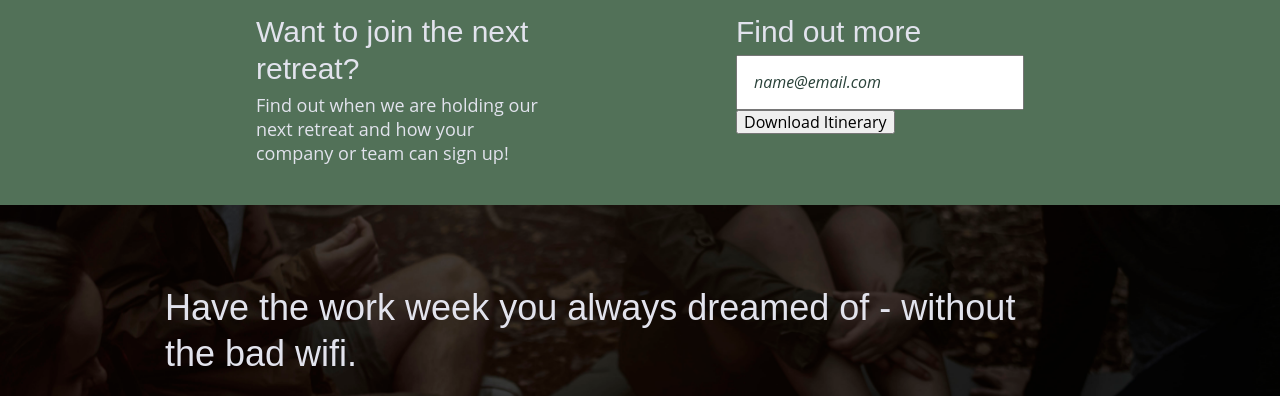
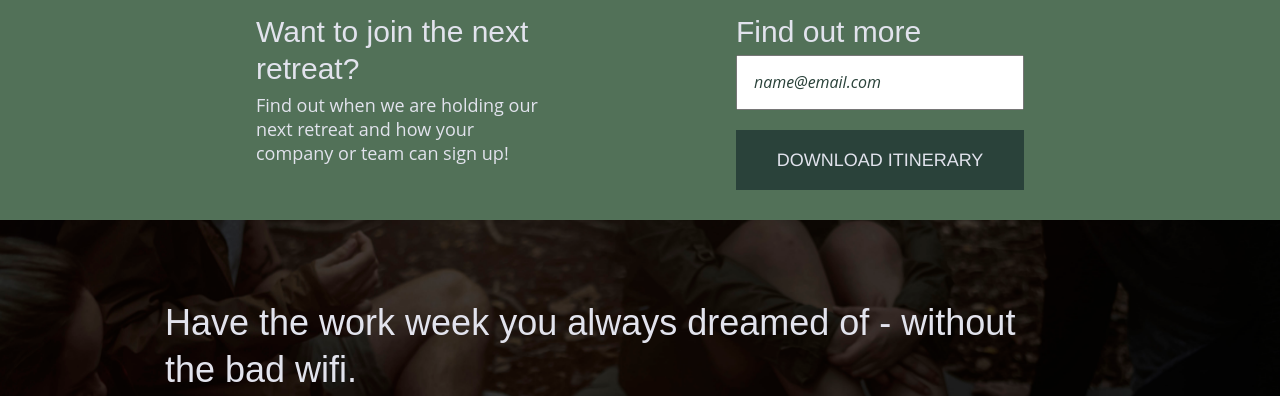
Before and after one commit to laurel-m/206-unplugged, a website: page index.html in a window 1280 px wide. Shown: the part 704-1100 px from the top of the page. Drawn offline with Linux system fonts and the light colour scheme; a web font is replaced by a local one.

Commit message:
Updated button css

```diff
--- a/css/main.css
+++ b/css/main.css
@@ -312,7 +312,7 @@ input[type=text] {
   padding: 1em;
 }
 
-input[type=.project-link] {
+input[type=button] {
   width: 100%;
   padding: 20px 0;
   margin-top: 20px;
```
